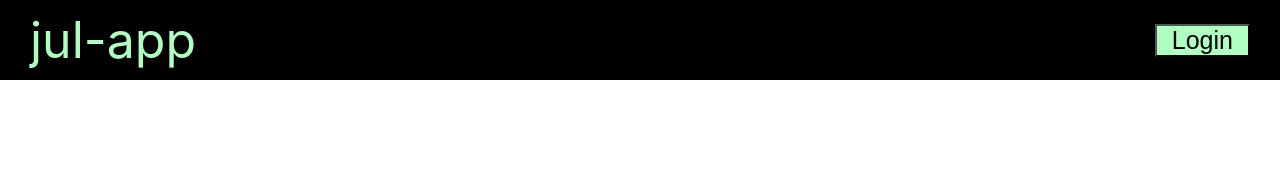
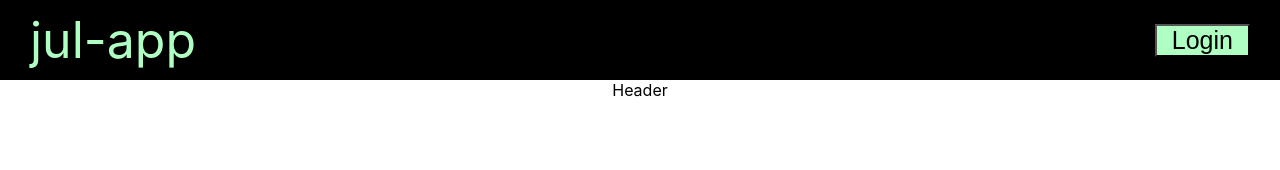
Before and after one commit to keithriver/jul-app, a React (Create React App) app: page /slack in a window 1280 px wide. Shown: the top 170 px of the page. Built offline with nearby package versions, Linux system fonts and the light colour scheme.

Commit message:
new page - slack copy - created

```diff
--- a/src/App.js
+++ b/src/App.js
@@ -6,6 +6,7 @@ import { List } from "./pages/list";
 import { Item } from "./pages/item";
 import { Router, Switch, Route } from "react-router-dom";
 import history from "./history";
+import { Slack } from "./pages/slack";
 
 const credentials = [
   {
@@ -89,6 +90,9 @@ class App extends React.Component {
                   <Item item={item} />
                 </Route>
               ))}
+              <Route path="/slack">
+                <Slack />
+              </Route>
             </Switch>
           </div>
           <div className="footer">Footer</div>
--- /dev/null
+++ b/src/pages/slack.js
@@ -0,0 +1,6 @@
+import React from "react";
+import "./slack.css";
+
+export const Slack = props => {
+  return <div>Header</div>;
+};
```
Also changed, not shown: src/pages/slack.css (added).
